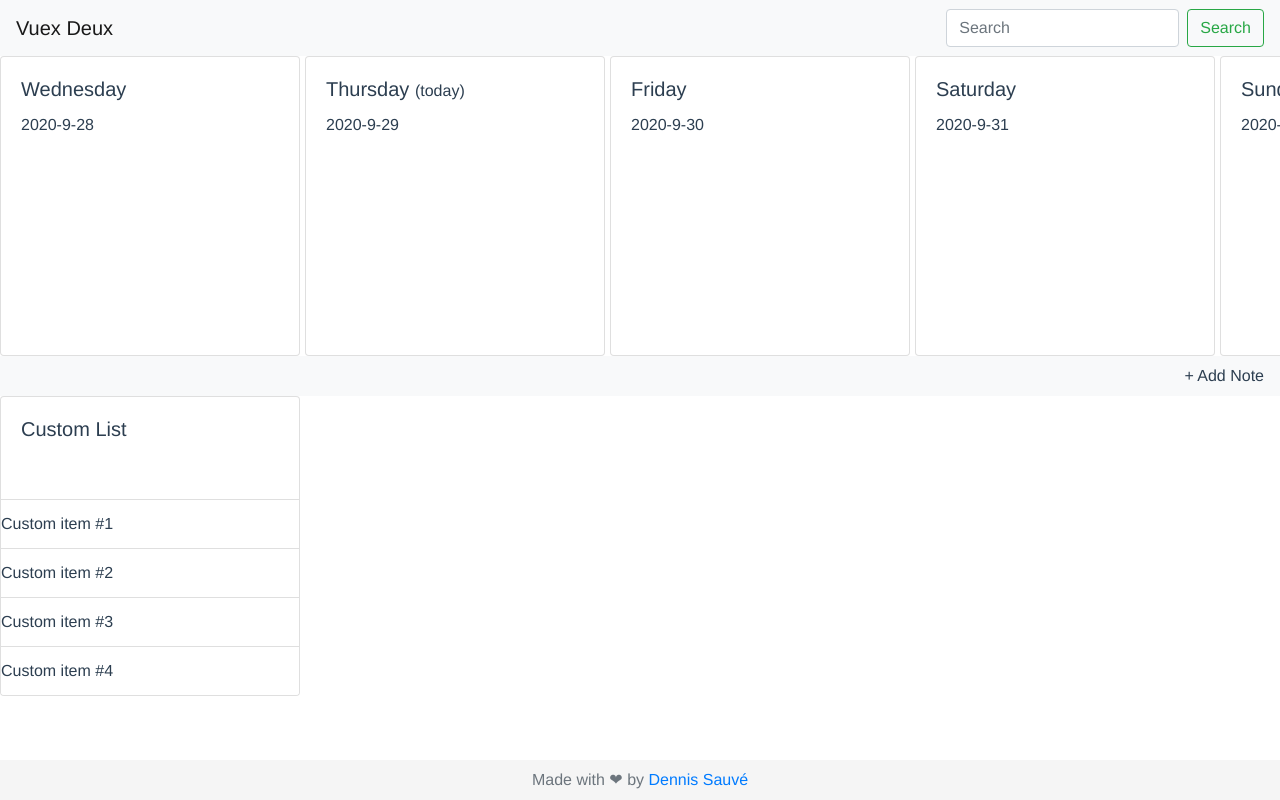
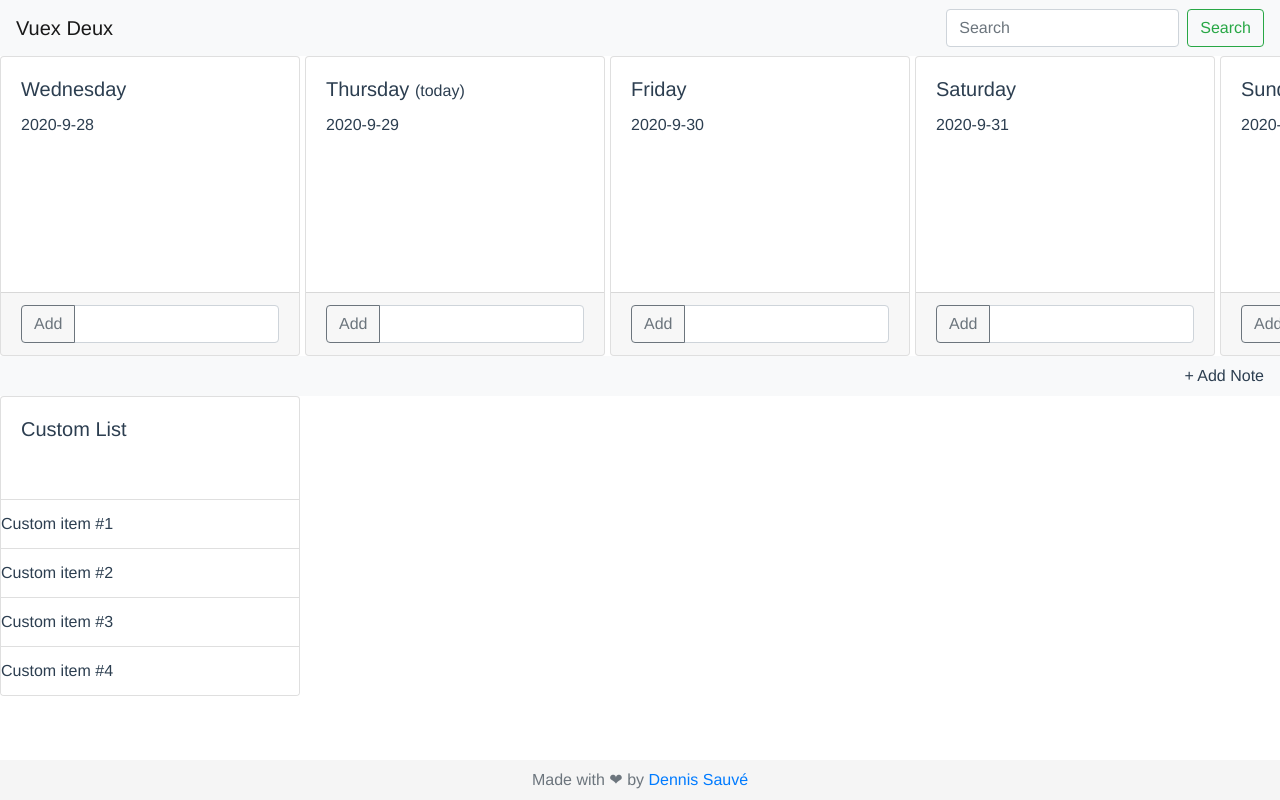
Before and after one commit to dengsauve/vuex-deux, a Vue app: page / in a window 1280 px wide. Built offline with nearby package versions, Linux system fonts and the light colour scheme.

Commit message:
Update ListCard.vue
Supporting adding new tasks

```diff
--- a/src/ListCard.vue
+++ b/src/ListCard.vue
@@ -24,6 +24,15 @@
 
         </div>
 
+        <div class="input-group card-footer">
+            <div class="input-group-prepend">
+                <button class="btn btn-outline-secondary" @click="add">
+                    Add
+                </button>
+            </div>
+            <input type="text" class="form-control" v-model="newTask">
+        </div>
+
     </div>
 </template>
 <script>
@@ -45,6 +54,21 @@
         name: 'ListCard',
         props: [
             'day',
-        ]
+        ],
+        data: function () {
+            return {
+                newTask: '',
+            }
+        },
+        methods: {
+            add: function () {
+                this.list.push({
+                    date: this.day.id,
+                    name: this.newTask,
+                    completed: false,
+                });
+                this.newTask = '';
+            }
+        }
     }
 </script>
```
